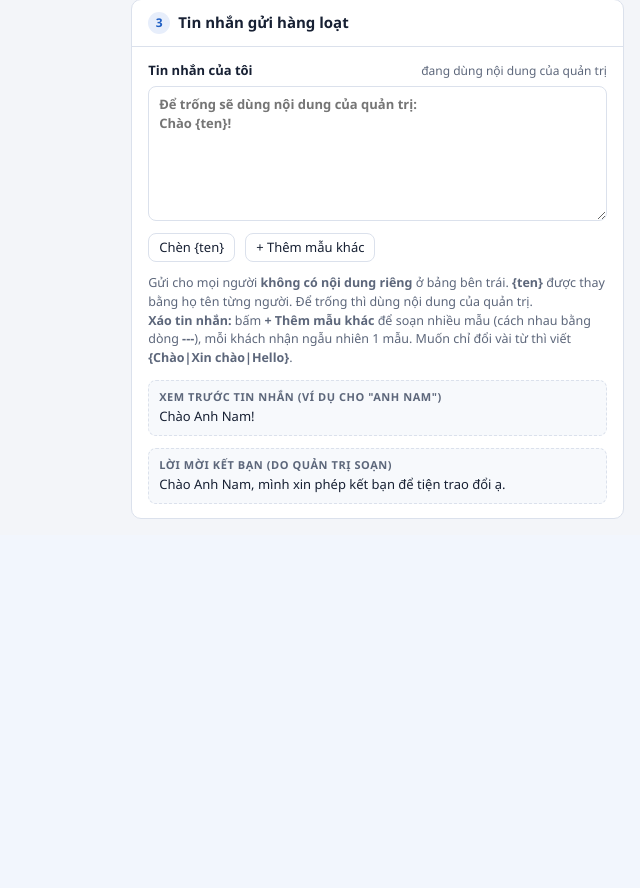
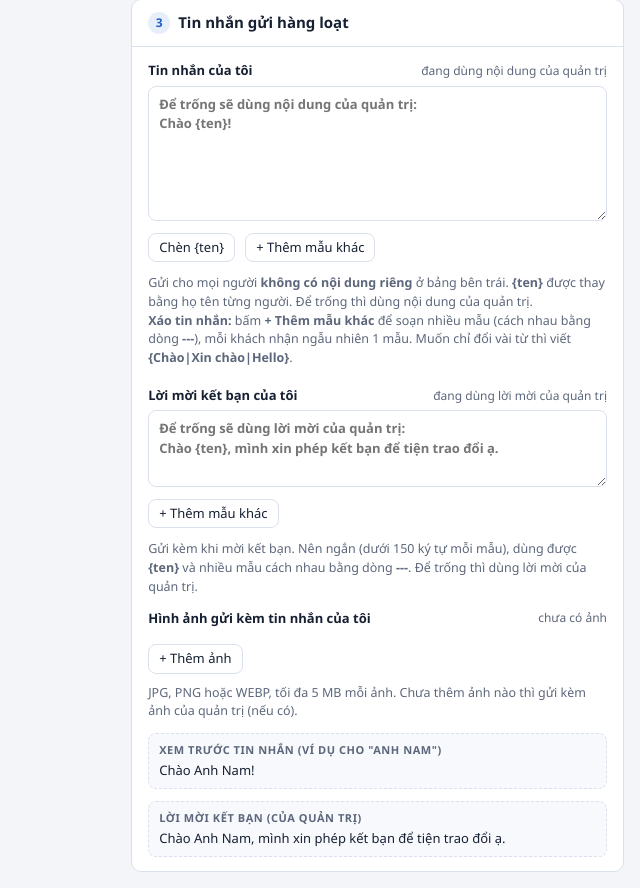
Before and after one commit to hoangngo130305/zalo-tool, a Django app: page / in a window 1280 px wide. Shown: the part 956-1844 px from the top of the page, without its empty margins (640-1280 px from the left). Before the commit the page ends 1475 px from the top, so only its background shows below. Run offline with Django 5.2, Linux system fonts and the light colour scheme; the visitor is signed in with stand-in values (Sample User, id 1); data comes from the database, SQL or seed files in the repository; data that the repository does not hold is empty.

Commit message:
Nhân viên tự soạn lời mời kết bạn và tự chọn ảnh gửi kèm tin nhắn
- Trang gửi tin: "Lời mời kết bạn của tôi" (xáo nhiều mẫu, để trống = của quản trị) và
  "Hình ảnh gửi kèm tin nhắn của tôi" (tối đa 10 ảnh, chưa có = ảnh của quản trị)
- Lời mời theo nhân viên phụ trách từng số; ảnh theo người bấm gửi
- Worker dùng lời mời gửi kèm từng người; ảnh lưu ở data/anh-tin-nhan/nv-<id>/
- Sửa danh sách ảnh bị tải đè bằng dữ liệu cũ khi đang thêm/xoá ảnh

Co-Authored-By: Claude Opus 5.5 <noreply@anthropic.com>

```diff
--- a/src/core.js
+++ b/src/core.js
@@ -182,7 +182,8 @@ export async function processOne(api, row, cfg, attachments = []) {
 
   if (cfg.guiKetBan) {
     try {
-      await api.sendFriendRequest(spin(fill(cfg.loiMoiKetBan, row)), user.uid);
+      // Lời mời của nhân viên phụ trách (Django gửi kèm từng người), không có thì của quản trị
+      await api.sendFriendRequest(spin(fill(row.loiMoi || cfg.loiMoiKetBan, row)), user.uid);
       result.ketBan = "Đã gửi";
     } catch (e) {
       // Đã là bạn / đã gửi lời mời trước đó vẫn tính là ok để tiếp tục nhắn
--- a/src/worker.js
+++ b/src/worker.js
@@ -185,7 +185,7 @@ function startRun(a, { batch, cfg, runBy }) {
     .filter((r) => /^0\d{9}$/.test(String(r?.sdt)) && !dangGui.has(String(r.sdt)))
     .slice(0, cfg.gioiHanMoiLan || undefined)      // 0 = không giới hạn
     .map((r) => ({ sdt: String(r.sdt), ten: String(r.ten ?? ""), noiDung: String(r.noiDung ?? "").slice(0, 5000),
-      duAn: String(r.duAn ?? "").slice(0, 100) }));
+      duAn: String(r.duAn ?? "").slice(0, 100), loiMoi: String(r.loiMoi ?? "").slice(0, 3000) }));
   if (!batch.length) throw new Error("Không có số nào để gửi (các số còn lại đang được người khác gửi)");
   // Ảnh gửi kèm tin nhắn (quản trị cài), đọc 1 lần cho cả đợt
   const attachments = cfg.guiTinNhan ? loadAttachments(cfg.anh) : [];
--- a/web/guitin/admin.py
+++ b/web/guitin/admin.py
@@ -38,7 +38,7 @@ class NguoiDungAdmin(UserAdmin):
     search_fields = ("email", "ho_ten")
     fieldsets = (
         ("Thông tin", {"fields": ("email", "ho_ten", "password")}),
-        ("Tin nhắn", {"fields": ("tin_nhan_mac_dinh",)}),
+        ("Tin nhắn", {"fields": ("tin_nhan_mac_dinh", "loi_moi_ket_ban")}),
         ("Phân quyền", {"fields": ("vai_tro", "is_active"),
                         "description": "Quản trị: toàn quyền, vào được trang này. Nhân viên: chỉ thấy và gửi các số được giao. "
                                        "Chỉ xem: xem tiến độ và báo cáo, không sửa được gì. Bỏ chọn “Hoạt động” để khoá tài khoản."}),
--- a/web/guitin/models.py
+++ b/web/guitin/models.py
@@ -129,6 +129,12 @@ class NguoiDung(AbstractUser):
         "Tin nhắn mặc định của nhân viên", blank=True,
         help_text="Nhân viên tự soạn trên trang gửi tin. Dùng cho các số không có nội dung riêng; "
                   "để trống thì dùng nội dung mặc định trong Cài đặt gửi tin. " + HD_XAO)
+    loi_moi_ket_ban = models.TextField(
+        "Lời mời kết bạn của nhân viên", blank=True,
+        help_text="Nhân viên tự soạn trên trang gửi tin. Để trống thì dùng lời mời kết bạn trong Cài đặt gửi tin. " + HD_XAO)
+    anh_tin_nhan = models.JSONField(
+        "Ảnh gửi kèm tin nhắn của nhân viên", default=list, blank=True,
+        help_text="Nhân viên tự chọn trên trang gửi tin (data/anh-tin-nhan/nv-<id>/). Để trống thì dùng ảnh trong Cài đặt gửi tin.")
 
     USERNAME_FIELD = "email"
     REQUIRED_FIELDS = ["ho_ten"]
--- a/web/guitin/static/guitin/app.css
+++ b/web/guitin/static/guitin/app.css
@@ -217,3 +217,4 @@ td input[type=checkbox] { width: 17px; height: 17px; accent-color: var(--accent)
 .thumb { margin: 0; border: 1px solid var(--line); border-radius: 8px; overflow: hidden; background: var(--surface-2); display: flex; flex-direction: column; }
 .thumb img { width: 100%; aspect-ratio: 1; object-fit: cover; display: block; }
 .thumb .btn { border-radius: 0; border-width: 1px 0 0; }
+#myThumbs { grid-template-columns: repeat(auto-fill, 96px); }
--- a/web/guitin/static/guitin/nhan_vien.js
+++ b/web/guitin/static/guitin/nhan_vien.js
@@ -5,6 +5,8 @@ let contacts = [];        // [{ sdt, ten, noiDung }] các số của mình
 let doneMap = {};         // sdtChuan -> kết quả mới nhất
 let config = {};
 let myDefault = "";       // tin nhắn mặc định của tôi (để trống = dùng nội dung của quản trị)
+let myInvite = "";        // lời mời kết bạn của tôi (để trống = dùng lời mời của quản trị)
+let myImages = [];        // ảnh gửi kèm tin nhắn của tôi (trống = dùng ảnh của quản trị)
 let st = {};              // trạng thái gửi (từ server)
 let version = null;       // phiên bản danh sách trên server
 let lastLogId = 0;
@@ -40,8 +42,9 @@ const info = (text, level = "ok") => addLog({ t: now(), text, level });
 async function api(path, body, opts = {}) {
   const res = await fetch(path, {
     method: body === undefined ? "GET" : "POST",
-    headers: { "Content-Type": opts.raw ? "application/octet-stream" : "application/json", "X-CSRFToken": csrfToken() },
-    body: opts.raw ? body : body === undefined ? undefined : JSON.stringify(body),
+    headers: body instanceof FormData ? { "X-CSRFToken": csrfToken() }
+      : { "Content-Type": opts.raw ? "application/octet-stream" : "application/json", "X-CSRFToken": csrfToken() },
+    body: opts.raw || body instanceof FormData ? body : body === undefined ? undefined : JSON.stringify(body),
   });
   const data = await res.json().catch(() => ({}));
   if (res.status === 401) location.href = "/dang-nhap/?next=/";
@@ -145,12 +148,15 @@ function queueSave() { listDirty = true; saveContacts(); }
 // Quản trị viên vừa giao thêm số, sửa nội dung mặc định, hoặc có kết quả mới: tải lại
 async function reloadContacts() {
   if (listDirty) return;
+  const seq = imgSeq;   // có thao tác ảnh trong lúc tải lại thì bỏ danh sách ảnh cũ nhận được
   try {
     const r = await api("/api/contacts");
     if (listDirty) return;
     version = r.version;
     config = r.config || config;
     if (!myDirty && r.tinNhanCuaToi !== undefined) { myDefault = r.tinNhanCuaToi; if (document.activeElement !== $("myMsg")) $("myMsg").value = myDefault; }
+    if (!inviteDirty && r.loiMoiCuaToi !== undefined) { myInvite = r.loiMoiCuaToi; if (document.activeElement !== $("myInvite")) $("myInvite").value = myInvite; }
+    if (r.anhCuaToi && !imgBusy && seq === imgSeq) { myImages = r.anhCuaToi; renderMyImages(); }
     const focused = document.activeElement?.closest?.("#tbody");
     contacts = toLocal(r.contacts);
     setDoneFrom(r.contacts);
@@ -278,13 +284,22 @@ function renderPreview() {
   $("myMsgCount").textContent = (myDefault ? `${myDefault.length} ký tự` : "đang dùng nội dung của quản trị")
     + (soMau > 1 ? ` · ${soMau} mẫu, xáo ngẫu nhiên` : "");
   $("btnUseAdmin").classList.toggle("hidden", !myDefault);
-  const soAnh = (config.anh || []).length;
+  const soAnh = myImages.length || (config.anh || []).length;   // ảnh của tôi, chưa có thì ảnh của quản trị
   $("pvMsgLabel").textContent = `Xem trước tin nhắn (ví dụ cho "${ten}")`
     + (soMau > 1 ? `, mẫu 1/${soMau}` : "") + (soAnh && config.guiTinNhan ? `, kèm ${soAnh} ảnh` : "");
   $("pvMsg").textContent = !config.guiTinNhan ? "(quản trị đang tắt gửi tin nhắn)"
     : baseMsg() ? fill(cacMau(baseMsg())[0] || "", ten) : "(chưa có nội dung, soạn tin nhắn ở ô trên hoặc nhập nội dung riêng cho từng người)";
-  const mauLoiMoi = cacMau(config.loiMoiKetBan);
-  $("pvLabel").textContent = "Lời mời kết bạn (do quản trị soạn)" + (mauLoiMoi.length > 1 ? `, mẫu 1/${mauLoiMoi.length}` : "");
+  const mauLoiMoi = cacMau(myInvite || config.loiMoiKetBan);
+  $("pvLabel").textContent = (myInvite ? "Lời mời kết bạn của tôi" : "Lời mời kết bạn (của quản trị)")
+    + (mauLoiMoi.length > 1 ? `, mẫu 1/${mauLoiMoi.length}` : "");
+  $("myInvite").placeholder = config.loiMoiKetBan
+    ? `Để trống sẽ dùng lời mời của quản trị:\n${config.loiMoiKetBan}` : "Soạn lời mời kết bạn của bạn...";
+  const soMauMoi = cacMau(myInvite).length;
+  const dai = cacMau(myInvite).some((m) => m.length > 150);
+  $("myInviteCount").textContent = (myInvite ? `${myInvite.length} ký tự` : "đang dùng lời mời của quản trị")
+    + (soMauMoi > 1 ? ` · ${soMauMoi} mẫu, xáo ngẫu nhiên` : "") + (dai ? " · có mẫu dài hơn 150 ký tự" : "");
+  $("myInviteCount").classList.toggle("over", dai);
+  $("btnUseAdminInvite").classList.toggle("hidden", !myInvite);
   $("pvInvite").textContent = config.guiKetBan ? fill(mauLoiMoi[0] || "", ten) : "(không gửi lời mời kết bạn)";
 }
 const saveMyMsg = debounce(async () => {
@@ -321,6 +336,87 @@ $("btnUseAdmin").onclick = () => {
   $("myMsg").dispatchEvent(new Event("input"));
 };
 
+// ---------- lời mời kết bạn của tôi ----------
+let inviteDirty = false;
+const saveMyInvite = debounce(async () => {
+  try {
+    const r = await api("/api/loi-moi-cua-toi", { loiMoi: $("myInvite").value });
+    inviteDirty = false;
+    version = r.version;
+    flash("myMsgSaved", "Đã lưu");
+  } catch (e) { showError(e); }
+}, 700);
+$("myInvite").addEventListener("input", () => {
+  inviteDirty = true;
+  myInvite = $("myInvite").value.trim();
+  renderPreview();
+  saveMyInvite();
+});
+$("btnAddMauInvite").onclick = () => {
+  const t = $("myInvite");
+  if (t.value.trim()) t.value = `${t.value.trimEnd()}\n---\n`;
+  t.focus();
+  t.selectionStart = t.selectionEnd = t.value.length;
+  t.dispatchEvent(new Event("input"));
+};
+$("btnUseAdminInvite").onclick = () => {
+  $("myInvite").value = "";
+  $("myInvite").dispatchEvent(new Event("input"));
+};
+
+// ---------- ảnh gửi kèm tin nhắn của tôi ----------
+const ANH_TOI_DA = 10;
+let imgBusy = 0;          // số thao tác thêm/xoá ảnh đang chạy
+let imgSeq = 0;           // tăng mỗi lần thêm/xoá ảnh xong
+function renderMyImages() {
+  const locked = !!st.running || imgBusy > 0;
+  const soAnhQt = (config.anh || []).length;
+  $("myThumbs").innerHTML = myImages.map((a, i) => `<figure class="thumb">
+    <img src="/api/anh-cua-toi/${encodeURIComponent(a)}" alt="Ảnh gửi kèm ${i + 1}">
+    <button class="btn sm danger" type="button" data-del-img="${esc(a)}" aria-label="Xoá ảnh ${i + 1}" ${locked ? "disabled" : ""}>Xoá</button>
+  </figure>`).join("");
+  $("myImgCount").textContent = myImages.length ? `${myImages.length}/${ANH_TOI_DA} ảnh`
+    : soAnhQt ? `đang dùng ${soAnhQt} ảnh của quản trị` : "chưa có ảnh";
+  $("myImgHint").textContent = myImages.length
+    ? "Mỗi khách nhận tin nhắn kèm các ảnh này. Xoá hết ảnh để dùng lại ảnh của quản trị."
+    : "JPG, PNG hoặc WEBP, tối đa 5 MB mỗi ảnh. Chưa thêm ảnh nào thì gửi kèm ảnh của quản trị (nếu có).";
+  $("btnAddMyImg").disabled = locked || myImages.length >= ANH_TOI_DA;
+  renderPreview();
+}
+$("btnAddMyImg").onclick = () => $("myImgInput").click();
+$("myImgInput").onchange = async () => {
+  const files = [...$("myImgInput").files];
+  $("myImgInput").value = "";
+  if (!files.length) return;
+  const fd = new FormData();
+  files.slice(0, ANH_TOI_DA - myImages.length).forEach((f) => fd.append("anh", f));
+  imgBusy++;
+  renderMyImages();
+  try {
+    const r = await api("/api/anh-cua-toi", fd);
+    myImages = r.anhCuaToi;
+    version = r.version;
+    flash("myMsgSaved", "Đã lưu ảnh");
+  } catch (e) { showError(e); }
+  imgBusy--;
+  imgSeq++;
+  renderMyImages();
+};
+$("myThumbs").addEventListener("click", async (e) => {
+  const ten = e.target.dataset.delImg;
+  if (!ten || imgBusy) return;
+  imgBusy++;
+  renderMyImages();
+  try {
+    const r = await api("/api/anh-cua-toi/xoa", { ten });
+    myImages = r.anhCuaToi;
+    version = r.version;
+  } catch (err) { showError(err); }
+  imgBusy--;
+  imgSeq++;
+  renderMyImages();
+});
+
 // ---------- gửi ----------
 function renderRunControls() {
   const pending = pendingList().length;
@@ -341,6 +437,9 @@ function renderRunControls() {
   if (st.running) $("confirmBox").classList.add("hidden");
   ["btnAddRow", "btnPaste", "btnImport", "btnClearList", "btnInsertTen", "btnAddMau", "btnUseAdmin", "btnDuAnAll", "duAnAll"].forEach((id) => ($(id).disabled = !!st.running));
   $("myMsg").disabled = !!st.running;
+  ["myInvite", "btnAddMauInvite", "btnUseAdminInvite"].forEach((id) => ($(id).disabled = !!st.running));
+  $("btnAddMyImg").disabled = !!st.running || imgBusy > 0 || myImages.length >= ANH_TOI_DA;
+  document.querySelectorAll("#myThumbs [data-del-img]").forEach((b) => (b.disabled = !!st.running || imgBusy > 0));
 }
 $("btnStart").onclick = () => {
   const n = Math.min(pendingList().length, Number(config.gioiHanMoiLan) || Infinity);
@@ -518,6 +617,10 @@ async function poll() {
     config = s.config;
     myDefault = s.tinNhanCuaToi || "";
     $("myMsg").value = myDefault;
+    myInvite = s.loiMoiCuaToi || "";
+    $("myInvite").value = myInvite;
+    myImages = s.anhCuaToi || [];
+    renderMyImages();
     contacts = toLocal(s.contacts);
     setDoneFrom(s.contacts);
     st = s;
--- a/web/guitin/templates/guitin/nhan_vien.html
+++ b/web/guitin/templates/guitin/nhan_vien.html
@@ -132,8 +132,26 @@
             </div>
             <p class="hint" style="margin:0">Gửi cho mọi người <b>không có nội dung riêng</b> ở bảng bên trái. <b>{ten}</b> được thay bằng họ tên từng người. Để trống thì dùng nội dung của quản trị.<br>
               <b>Xáo tin nhắn:</b> bấm <b>+ Thêm mẫu khác</b> để soạn nhiều mẫu (cách nhau bằng dòng <b>---</b>), mỗi khách nhận ngẫu nhiên 1 mẫu. Muốn chỉ đổi vài từ thì viết <b>{Chào|Xin chào|Hello}</b>.</p>
+            <label class="f" for="myInvite" style="margin-top:6px">
+              <span class="row">Lời mời kết bạn của tôi <span class="count" id="myInviteCount"></span></span>
+              <textarea id="myInvite" rows="3" placeholder="Soạn lời mời kết bạn của bạn..."></textarea>
+            </label>
+            <div class="row">
+              <button class="btn sm" type="button" id="btnAddMauInvite">+ Thêm mẫu khác</button>
+              <button class="btn sm link" type="button" id="btnUseAdminInvite">Dùng lời mời của quản trị</button>
+            </div>
+            <p class="hint" style="margin:0">Gửi kèm khi mời kết bạn. Nên ngắn (dưới 150 ký tự mỗi mẫu), dùng được <b>{ten}</b> và nhiều mẫu cách nhau bằng dòng <b>---</b>. Để trống thì dùng lời mời của quản trị.</p>
+            <div>
+              <div class="row"><b style="font-size:13px">Hình ảnh gửi kèm tin nhắn của tôi</b><span class="count" id="myImgCount"></span></div>
+              <div class="thumbs" id="myThumbs"></div>
+              <div class="row" style="margin-top:8px">
+                <button class="btn sm" type="button" id="btnAddMyImg">+ Thêm ảnh</button>
+                <input type="file" id="myImgInput" accept="image/jpeg,image/png,image/webp" multiple class="hidden">
+                <span class="hint" id="myImgHint"></span>
+              </div>
+            </div>
             <div class="preview"><span class="lbl" id="pvMsgLabel">Xem trước</span><span id="pvMsg"></span></div>
-            <div class="preview"><span class="lbl" id="pvLabel">Lời mời kết bạn (do quản trị soạn)</span><span id="pvInvite"></span></div>
+            <div class="preview"><span class="lbl" id="pvLabel">Lời mời kết bạn</span><span id="pvInvite"></span></div>
           </div>
         </section>
       </div>
--- a/web/guitin/views.py
+++ b/web/guitin/views.py
@@ -116,6 +116,8 @@ def api_state(request):
         **trang_thai_cho(request.user),
         "config": CaiDat.lay().to_dict(),
         "tinNhanCuaToi": request.user.tin_nhan_mac_dinh,
+        "loiMoiCuaToi": request.user.loi_moi_ket_ban,
+        "anhCuaToi": request.user.anh_tin_nhan,
         "contacts": sv.danh_sach(request.user),
         "staff": staff_cho(request.user),
         "logs": [sv.log_dict(n) for n in reversed(logs)],
@@ -151,7 +153,8 @@ def api_contacts(request):
             raise ValueError("Dữ liệu không hợp lệ")
         sv.luu_danh_sach(request.user, rows)
     return {"contacts": sv.danh_sach(request.user), "staff": staff_cho(request.user), "config": CaiDat.lay().to_dict(),
-            "tinNhanCuaToi": request.user.tin_nhan_mac_dinh, "version": sv.phien_ban()}
+            "tinNhanCuaToi": request.user.tin_nhan_mac_dinh, "loiMoiCuaToi": request.user.loi_moi_ket_ban,
+            "anhCuaToi": request.user.anh_tin_nhan, "version": sv.phien_ban()}
 
 
 @api("send", ["POST"])
@@ -164,6 +167,48 @@ def api_tin_nhan_cua_toi(request):
     return {"tinNhanCuaToi": u.tin_nhan_mac_dinh, "version": sv.phien_ban()}
 
 
+@api("send", ["POST"])
+def api_loi_moi_cua_toi(request):
+    """Nhân viên tự sửa lời mời kết bạn của mình (để trống = dùng lời mời của quản trị)."""
+    u = request.user
+    u.loi_moi_ket_ban = str(request.json.get("loiMoi") or "").strip()[:3000]
+    u.save(update_fields=["loi_moi_ket_ban"])
+    sv.tang_phien_ban()
+    return {"loiMoiCuaToi": u.loi_moi_ket_ban, "version": sv.phien_ban()}
+
+
+@api("send", ["POST"])
+def api_anh_cua_toi(request):
+    """Nhân viên tải ảnh gửi kèm tin nhắn của mình (multipart, trường "anh", có thể nhiều file)."""
+    can_khong_dang_gui(request.user)
+    files = request.FILES.getlist("anh")
+    if not files:
+        raise ValueError("Chưa chọn ảnh")
+    for f in files:
+        sv.luu_anh_nv(request.user, f)
+    sv.tang_phien_ban()
+    return {"anhCuaToi": request.user.anh_tin_nhan, "version": sv.phien_ban()}
+
+
+@api("send", ["POST"])
+def api_anh_cua_toi_xoa(request):
+    can_khong_dang_gui(request.user)
+    sv.xoa_anh_nv(request.user, str(request.json.get("ten") or ""))
+    sv.tang_phien_ban()
+    return {"anhCuaToi": request.user.anh_tin_nhan, "version": sv.phien_ban()}
+
+
+@login_required
+def xem_anh_cua_toi(request, ten):
+    from django.http import FileResponse, Http404
+    if ten not in request.user.anh_tin_nhan:
+        raise Http404
+    f = sv.thu_muc_anh_nv(request.user) / ten
+    if not f.is_file():
+        raise Http404
+    return FileResponse(open(f, "rb"))
+
+
 @api("list", ["POST"])
 def api_import(request):
     return {"rows": sv.doc_file(request.body)}
@@ -173,11 +218,11 @@ def api_import(request):
 def api_preview(request):
     cfg = CaiDat.lay()
     items = sv.cho_gui(request.user, request.json.get("phamVi"), cfg.gioi_han_moi_lan)
-    so_anh = cfg.anh.count() if cfg.gui_tin_nhan else 0
+    so_anh = len(sv.anh_gui_kem(request.user, cfg)) if cfg.gui_tin_nhan else 0
     # Có nhiều mẫu thì xem trước một mẫu ngẫu nhiên (lúc gửi thật mỗi người cũng nhận ngẫu nhiên 1 mẫu)
     out = []
     for r in items:
-        loi_moi, tin = sv.dien(cfg.loi_moi_ket_ban, r.ten), sv.noi_dung_gui(r, cfg)
+        loi_moi, tin = sv.dien(sv.loi_moi_gui(r, cfg), r.ten), sv.noi_dung_gui(r, cfg)
         out.append({
             "sdt": r.sdt, "ten": r.ten,
             "loiMoi": sv.xao(loi_moi) if cfg.gui_ket_ban else None, "soMauLoiMoi": len(sv.cac_mau(loi_moi)),
@@ -269,9 +314,10 @@ def api_start(request):
     worker.goi("POST", "/run", {
         "uid": u.id,
         # Gửi kèm nội dung đã điền sẵn cho từng người (nội dung riêng hoặc mặc định)
-        "batch": [{"sdt": r.sdt, "ten": r.ten, "noiDung": sv.noi_dung_gui(r, cfg), "duAn": sv.du_an_cua(r, cfg)}
-                  for r in batch],
-        "cfg": cfg.to_dict(),
+        "batch": [{"sdt": r.sdt, "ten": r.ten, "noiDung": sv.noi_dung_gui(r, cfg), "duAn": sv.du_an_cua(r, cfg),
+                   "loiMoi": sv.loi_moi_gui(r, cfg)} for r in batch],
+        # Ảnh gửi kèm: ảnh riêng của người bấm gửi, chưa có thì ảnh của quản trị
+        "cfg": {**cfg.to_dict(), "anh": sv.anh_gui_kem(u, cfg)},
         "runBy": {"id": u.id, "name": str(u)},
     })
     return {"ok": True}
--- a/web/zalotool/urls.py
+++ b/web/zalotool/urls.py
@@ -23,6 +23,10 @@ urlpatterns = [
     path("api/thong-ke", v.api_thong_ke),
     path("api/contacts", v.api_contacts),
     path("api/tin-nhan-cua-toi", v.api_tin_nhan_cua_toi),
+    path("api/loi-moi-cua-toi", v.api_loi_moi_cua_toi),
+    path("api/anh-cua-toi", v.api_anh_cua_toi),
+    path("api/anh-cua-toi/xoa", v.api_anh_cua_toi_xoa),
+    path("api/anh-cua-toi/<str:ten>", v.xem_anh_cua_toi),
     path("api/import", v.api_import),
     path("api/preview", v.api_preview),
     path("api/reset", v.api_reset),
```
Also changed, not shown: web/guitin/services.py (+46 -0 lines), web/guitin/migrations/0009_loi_moi_anh_nhan_vien.py (added).
